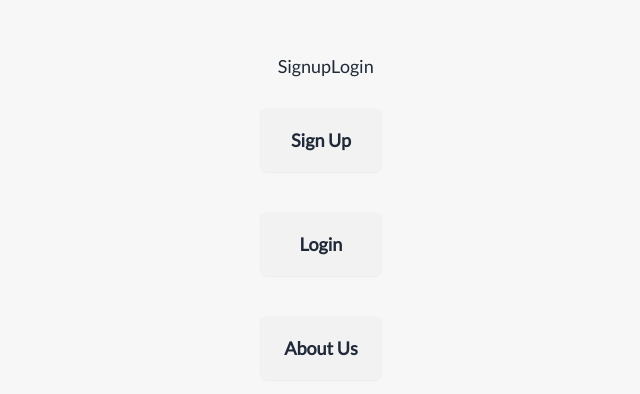
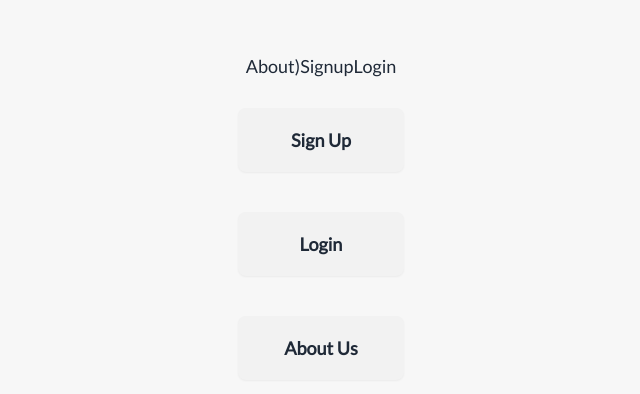
Before and after one commit to TiagoSilvina/m3-frontend, a React (Vite) app: page / in a window 1280 px wide. Shown: the part 178-572 px from the top of the page, without its empty margins (319-959 px from the left). Built offline with nearby package versions, Linux system fonts and the light colour scheme; no server answers.

Commit message:
about link

```diff
--- a/src/components/Navbar.jsx
+++ b/src/components/Navbar.jsx
@@ -50,6 +50,7 @@ function Navbar() {
     </div>
 
     <div className="nav-links">
+    <Link to="/about">About</Link>)
     {isLoggedIn && (<Link to="/transactions">Transactions</Link>)}
     {!isLoggedIn && (<Link to="/signup">Signup</Link>)}
     {!isLoggedIn && (<Link to="/login">Login</Link>)}
```
